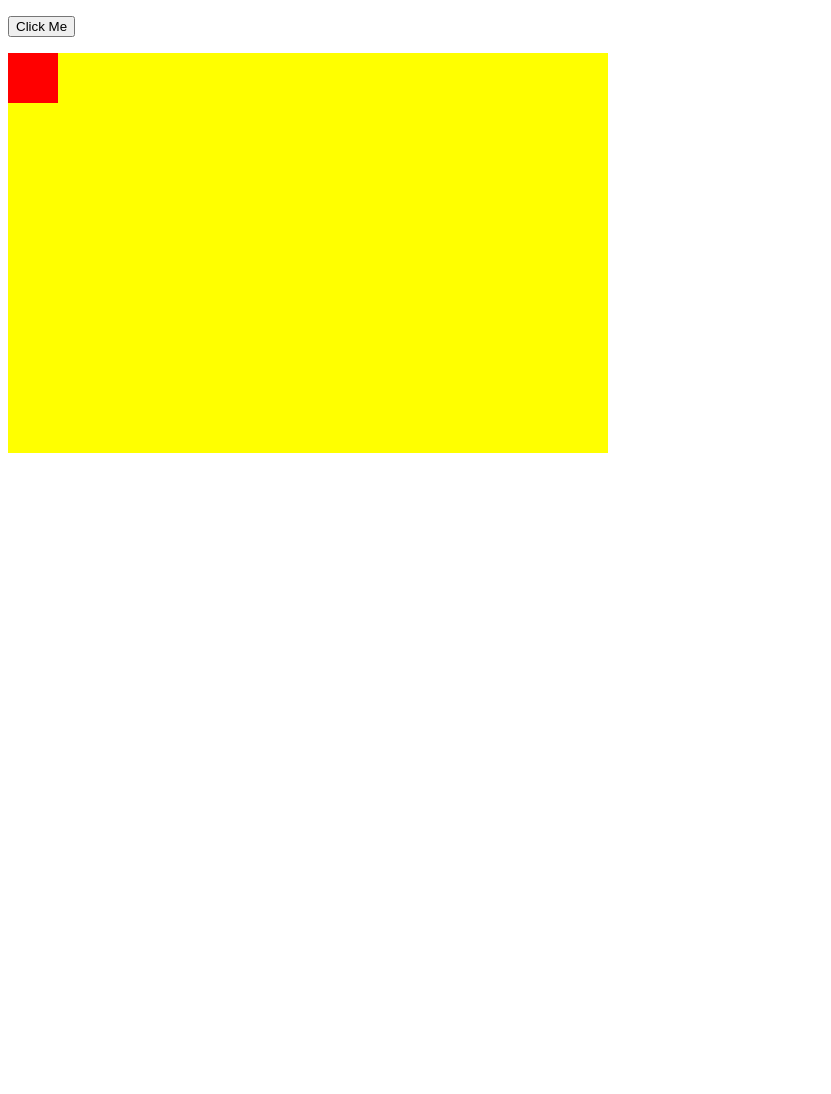
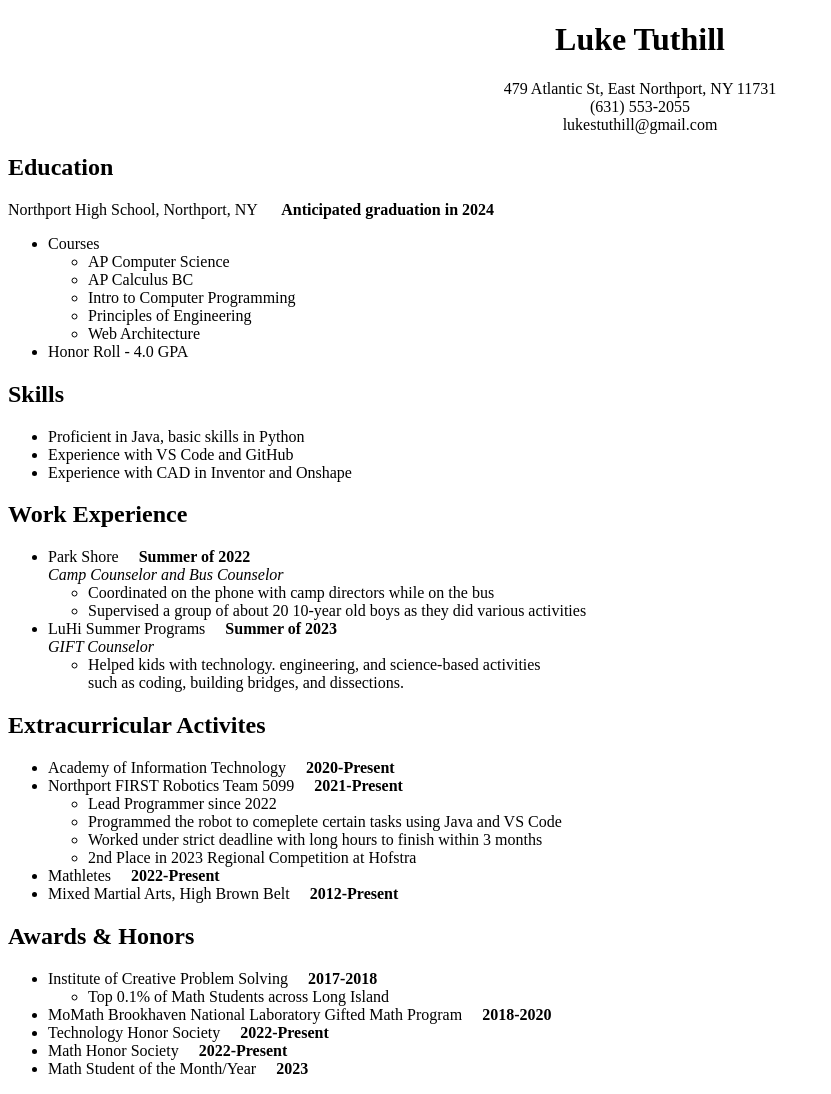
Before and after one commit to LukeTuthill/luketuthill.github.io, a plain HTML site: page index.html in a window 1280 px wide. Shown: the whole page, without its empty margins (0-831 px from the left). Before the commit the page ends 800 px from the top, so only its background shows below. Drawn offline with Linux system fonts and the light colour scheme.

Commit message:
Add files via upload

```diff
--- a/index.html
+++ b/index.html
@@ -1,50 +1,74 @@
 <!DOCTYPE html>
 <html>
-<style>
-#container {
-  width: 600px;
-  height: 400px;
-  position: relative;
-  background: yellow;
-  border: 1px;
-}
-#animate {
-  width: 50px;
-  height: 50px;
-  position: absolute;
-  background-color: red;
-}
-</style>
-<body>
+    <body>
+        <h1 style="text-align:center">Luke Tuthill</h1>
+        <p style="text-align:center">479 Atlantic St, East Northport, NY 11731
+        <br>(631) 553-2055
+        <br>lukestuthill@gmail.com
+        </p>
+        <h2>Education</h2>
+        Northport High School, Northport, NY &emsp; <strong>Anticipated graduation in 2024</strong>
+        <ul>
+            <li>Courses
+            <ul>
+                <li>AP Computer Science</li>
+                <li>AP Calculus BC</li>
+                <li>Intro to Computer Programming</li>
+                <li>Principles of Engineering</li>
+                <li>Web Architecture</li>
+            </ul></li>
+            <li>Honor Roll - 4.0 GPA</li>
+        </ul>
 
-<p><button onclick="myMove()">Click Me</button></p>
+        <h2>Skills</h2>
+        <ul>
+            <li>Proficient in Java, basic skills in Python</li>
+            <li>Experience with VS Code and GitHub</li>
+            <li>Experience with CAD in Inventor and Onshape</li>
+        </ul>
 
-<div id ="container">
-  <div id ="animate"></div>
-</div>
+        <h2>Work Experience</h2>
+        <ul>
+            <li>Park Shore &emsp;<strong>Summer of 2022</strong>
+                <br><i>Camp Counselor and Bus Counselor</i>
+                <ul>
+                    <li>Coordinated on the phone with camp directors while on the bus</li>
+                    <li>Supervised a group of about 20 10-year old boys as they did various activities</li>
+                </ul></li>
+            <li>LuHi Summer Programs &emsp;<strong>Summer of 2023</strong>
+                <br><i>GIFT Counselor</i>
+                <ul>
+                    <li>Helped kids with technology. engineering, and science-based activities<br>
+                    such as coding, building bridges, and dissections. </li>
+                </ul>
+        </ul>
 
-<script>
-function myMove() {
-  let id = null;
-  const elem = document.getElementById("animate");
-  let dirx = -1;
-  let diry = -1;
-  let posx = 0;
-  let posy = 0;
-  clearInterval(id);
-  id = setInterval(frame, 5);
-  function frame() {
-    if (posx == 550 || posx == 0) {
-      dirx = -dirx;
-    }
-	if (posy == 350 || posy == 0) {
-	  diry = -diry;
-	 }
-      posx = posx+dirx;
-	  posy = posy+diry;
-      elem.style.top = posy + "px";
-      elem.style.left = posx + "px";
+        <h2>Extracurricular Activites</h2>
+        <ul>
+            <li>Academy of Information Technology &emsp;<strong>2020-Present</strong></li>
+            <li>Northport FIRST Robotics Team 5099 &emsp;<strong>2021-Present</strong>
+                <ul>
+                    <li>Lead Programmer since 2022</li>
+                    <li>Programmed the robot to comeplete certain tasks using Java and VS Code</li>
+                    <li>Worked under strict deadline with long hours to finish within 3 months</li>
+                    <li>2nd Place in 2023 Regional Competition at Hofstra</li>
+                </ul>
+            </li>
+            <li>Mathletes &emsp;<strong>2022-Present</strong></li>
+            <li>Mixed Martial Arts, High Brown Belt &emsp;<strong>2012-Present</strong></li>
+        </ul>
 
-  }
-}
-</script>
+        <h2>Awards & Honors</h2>
+        <ul>
+            <li>Institute of Creative Problem Solving &emsp;<strong>2017-2018</strong>
+                <ul>
+                    <li>Top 0.1% of Math Students across Long Island</li>
+                </ul>
+            </li>
+            <li> MoMath Brookhaven National Laboratory Gifted Math Program &emsp;<strong>2018-2020</strong></li>
+            <li>Technology Honor Society &emsp;<strong>2022-Present</strong></li>
+            <li>Math Honor Society &emsp;<strong>2022-Present</strong></li>
+            <li>Math Student of the Month/Year &emsp;<strong>2023</strong></li>
+        </ul>
+    </body>
+</html>
```
